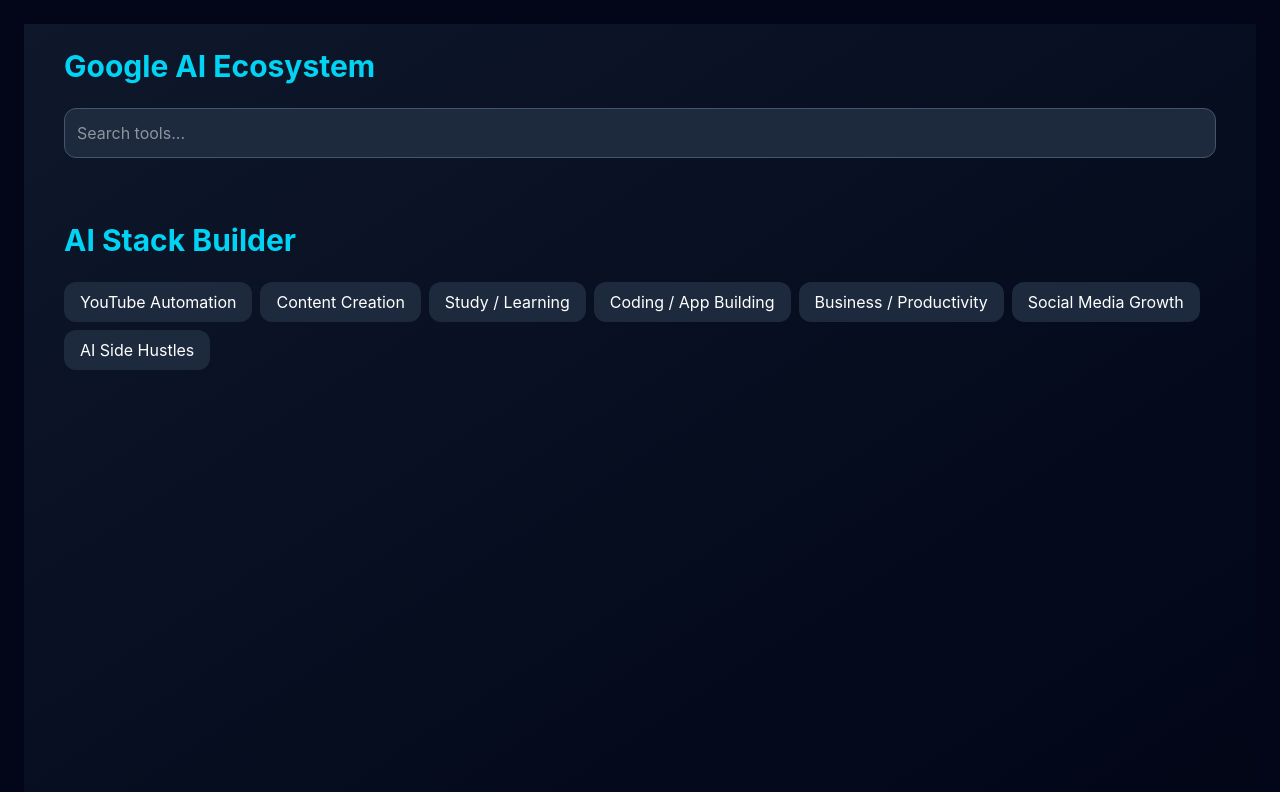
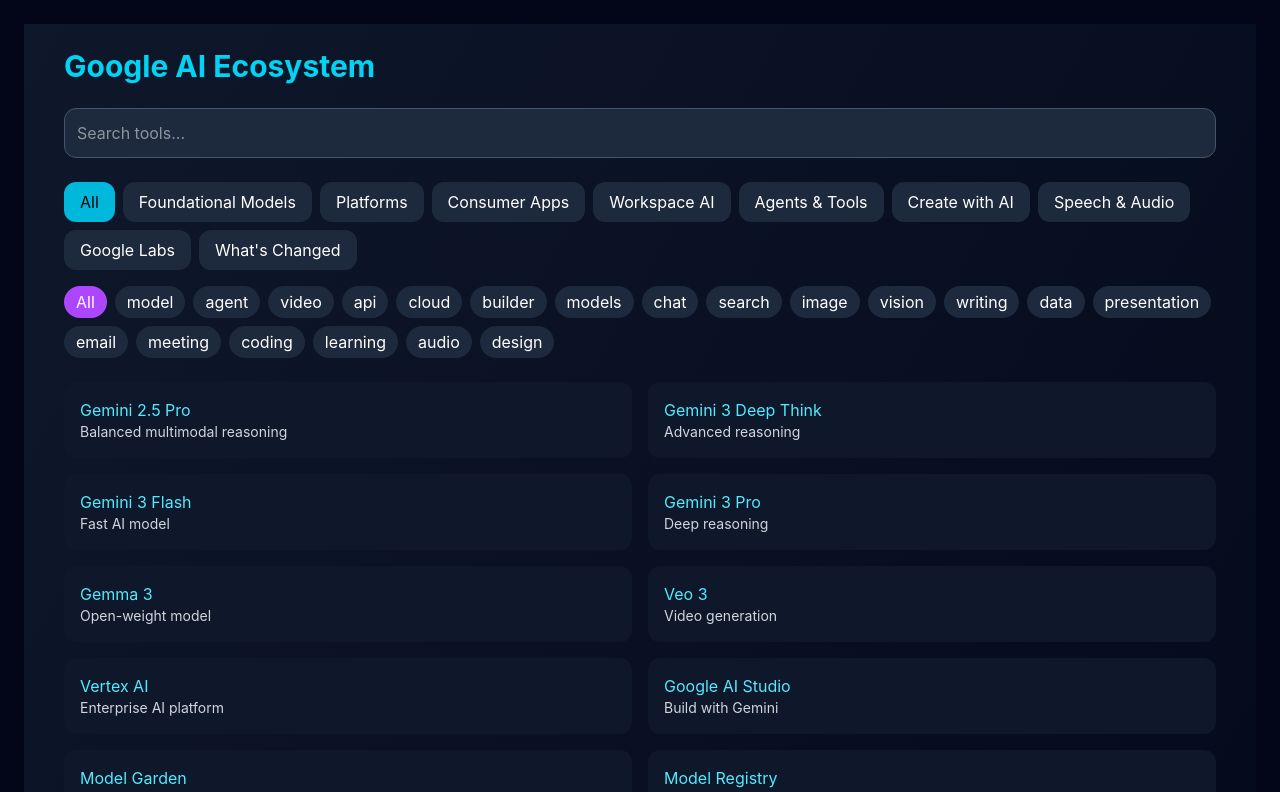
Before and after one commit to SmartconnexionAI/google-ai-ecosystem-mvp, a Next.js app: page / in a window 1280 px wide. Shown: the top 792 px of the page. Built offline with nearby package versions, Linux system fonts and the light colour scheme.

Commit message:
Restore full ecosystem + MailerLite

```diff
--- a/src/app/page.jsx
+++ b/src/app/page.jsx
@@ -2,7 +2,7 @@
 
 import React, { useMemo, useState } from "react";
 
-// ===== FULL DATASET (UNCHANGED) =====
+/* ===== DATA (UNCHANGED — COMPLETE) ===== */
 const tools = [
   { name: "Gemini 2.5 Pro", category: "Foundational Models", description: "Balanced multimodal reasoning", tags: ["model"] },
   { name: "Gemini 3 Deep Think", category: "Foundational Models", description: "Advanced reasoning", tags: ["model"] },
@@ -34,7 +34,7 @@
   { name: "Antigravity", category: "Agents & Tools", description: "Agent IDE", tags: ["agent","builder"] },
   { name: "NotebookLM", category: "Agents & Tools", description: "Research tool", tags: ["learning"] },
 
-  { name: "Gemini 3 Flash Image (Nano Banana 2)", category: "Create with AI", description: "Image generation, editing, and style transfer model used in Gemini", tags: ["image"] },
+  { name: "Gemini 3 Flash Image (Nano Banana 2)", category: "Create with AI", description: "Image generation", tags: ["image"] },
   { name: "Flow", category: "Create with AI", description: "Video creation", tags: ["video"] },
   { name: "Imagen", category: "Create with AI", description: "Image generation model", tags: ["image"] },
   { name: "MusicLM", category: "Create with AI", description: "Music generation", tags: ["audio"] },
@@ -45,15 +45,14 @@
   { name: "Whisk", category: "Google Labs", description: "Image remix", tags: ["image"] },
   { name: "Stitch", category: "Google Labs", description: "UI design", tags: ["design"] },
   { name: "Opal", category: "Google Labs", description: "App builder", tags: ["builder"] },
-  { name: "Learn Your Way", category: "Google Labs", description: "Personalized learning", tags: ["learning"] }
+  { name: "Learn Your Way", category: "Google Labs", description: "Learning", tags: ["learning"] }
 ];
 
 const whatsChanged = [
   "Gemini 3 Pro expanded long-context reasoning",
   "Gemini 3 Flash optimized for low latency",
-  "Antigravity released (agent IDE)",
+  "Antigravity released",
   "Nano Banana → Gemini 3 Flash Image",
-  "AI Ultra tier introduced",
 ];
 
 const goals = [
@@ -66,57 +65,31 @@
   { name: "AI Side Hustles", tags: ["image","video","writing","agent"] }
 ];
 
-const prompts = {
-  "Gemini 3 Flash": [
-    "Write a 60-second YouTube script about AI tools",
-    "Generate 5 viral content ideas"
-  ],
-  "Gemini 3 Flash Image": [
-    "Create a YouTube thumbnail",
-    "Generate futuristic AI image"
-  ],
-  "Veo 3": [
-    "Create a cinematic video",
-    "Generate a promo video"
-  ]
-};
-
 export default function Page() {
   const [search, setSearch] = useState("");
   const [filter, setFilter] = useState("All");
   const [tag, setTag] = useState("All");
   const [selectedGoal, setSelectedGoal] = useState(null);
-  const [selectedTool, setSelectedTool] = useState(null);
-
   const [email, setEmail] = useState("");
   const [submitted, setSubmitted] = useState(false);
 
-  const categories = [
-    "All","Foundational Models","Platforms","Consumer Apps",
-    "Workspace AI","Agents & Tools","Create with AI",
-    "Speech & Audio","Google Labs","What's Changed"
-  ];
+  const categories = ["All","Foundational Models","Platforms","Consumer Apps","Workspace AI","Agents & Tools","Create with AI","Speech & Audio","Google Labs","What's Changed"];
 
-  const tags = [
-    "All","model","agent","video","api","cloud","builder","models",
-    "chat","search","image","vision","writing","data","presentation",
-    "email","meeting","coding","learning","audio","design"
-  ];
+  const tags = ["All","model","agent","video","api","cloud","builder","models","chat","search","image","vision","writing","data","presentation","email","meeting","coding","learning","audio","design"];
 
   const filteredTools = useMemo(() => {
     if (filter === "What's Changed") return [];
     return tools.filter(t =>
-      (filter === "All" || t.category === filter) &&
-      (tag === "All" || t.tags.includes(tag)) &&
-      (t.name.toLowerCase().includes(search.toLowerCase()) ||
-       t.description.toLowerCase().includes(search.toLowerCase()))
+      (filter==="All"||t.category===filter) &&
+      (tag==="All"||t.tags.includes(tag)) &&
+      (t.name.toLowerCase().includes(search.toLowerCase()))
     );
   }, [filter, tag, search]);
 
   const stackTools = useMemo(() => {
     if (!selectedGoal) return [];
-    const goal = goals.find(g => g.name === selectedGoal);
-    return tools.filter(t => goal.tags.some(tag => t.tags.includes(tag)));
+    const goal = goals.find(g=>g.name===selectedGoal);
+    return tools.filter(t => goal.tags.some(tag=>t.tags.includes(tag)));
   }, [selectedGoal]);
 
   return (
@@ -125,23 +98,54 @@
 
         <h1 className="text-3xl font-bold mb-6 text-cyan-400">Google AI Ecosystem</h1>
 
-        <input
-          type="text"
+        {/* SEARCH */}
+        <input value={search} onChange={(e)=>setSearch(e.target.value)}
           placeholder="Search tools..."
-          value={search}
-          onChange={(e)=>setSearch(e.target.value)}
-          className="w-full mb-6 p-3 rounded-xl bg-slate-800 border border-slate-600"
-        />
+          className="w-full mb-6 p-3 rounded-xl bg-slate-800 border border-slate-600"/>
+
+        {/* BUTTONS */}
+        <div className="flex flex-wrap gap-2 mb-4">
+          {categories.map(c=>(
+            <button key={c} onClick={()=>setFilter(c)}
+              className={`px-4 py-2 rounded-xl ${filter===c?"bg-cyan-500 text-black":"bg-slate-800"}`}>
+              {c}
+            </button>
+          ))}
+        </div>
+
+        {/* TAGS */}
+        {filter!=="What's Changed" && (
+          <div className="flex flex-wrap gap-2 mb-6">
+            {tags.map(t=>(
+              <button key={t} onClick={()=>setTag(t)}
+                className={`px-3 py-1 rounded-full ${tag===t?"bg-purple-500":"bg-slate-800"}`}>
+                {t}
+              </button>
+            ))}
+          </div>
+        )}
+
+        {/* GRID */}
+        {filter!=="What's Changed" && (
+          <div className="grid md:grid-cols-2 gap-4">
+            {filteredTools.map(t=>(
+              <div key={t.name} className="p-4 bg-slate-900 rounded-xl">
+                <div className="text-cyan-300">{t.name}</div>
+                <div className="text-sm text-gray-300">{t.description}</div>
+              </div>
+            ))}
+          </div>
+        )}
 
         {/* STACK BUILDER */}
         <div className="mt-10">
-          <h2 className="text-3xl font-bold mb-6 text-cyan-400">AI Stack Builder</h2>
+          <h2 className="text-3xl text-cyan-400 mb-6">AI Stack Builder</h2>
 
           <div className="flex flex-wrap gap-2 mb-6">
-            {goals.map(g => (
+            {goals.map(g=>(
               <button key={g.name}
-                onClick={()=>{setSelectedGoal(g.name); setSubmitted(false);}}
-                className={`px-4 py-2 rounded-xl ${selectedGoal===g.name?"bg-purple-500":"bg-slate-800"}`}>
+                onClick={()=>{setSelectedGoal(g.name);setSubmitted(false);}}
+                className="px-4 py-2 bg-slate-800 rounded-xl">
                 {g.name}
               </button>
             ))}
@@ -150,55 +154,28 @@
           {selectedGoal && (
             <>
               <div className="grid md:grid-cols-2 gap-4">
-                {stackTools.map(t => (
-                  <div key={t.name} className="p-4 rounded-xl bg-slate-900 border border-slate-700">
-                    <div className="text-cyan-300 font-semibold">{t.name}</div>
-                    <div className="text-sm text-gray-300">{t.description}</div>
+                {stackTools.map(t=>(
+                  <div key={t.name} className="p-4 bg-slate-900 rounded-xl">
+                    {t.name}
                   </div>
                 ))}
               </div>
 
-              {/* ✅ CONNECTED TO MAILERLITE */}
-              <div className="mt-6 p-6 rounded-xl bg-slate-900 border border-slate-700">
-                <div className="text-lg font-semibold text-cyan-400 mb-2">
-                  🚀 Get Your AI Stack
-                </div>
+              {/* LEAD */}
+              <div className="mt-6">
+                <input value={email} onChange={(e)=>setEmail(e.target.value)}
+                  className="p-3 bg-slate-800 rounded-xl"/>
 
-                {!submitted ? (
-                  <div className="flex gap-2">
-                    <input
-                      type="email"
-                      placeholder="Enter your email"
-                      value={email}
-                      onChange={(e)=>setEmail(e.target.value)}
-                      className="flex-1 p-3 rounded-xl bg-slate-800 border border-slate-600"
-                    />
+                <button onClick={async()=>{
+                  await fetch("/api/subscribe",{method:"POST",headers:{"Content-Type":"application/json"},
+                  body:JSON.stringify({email,goal:selectedGoal})});
+                  setSubmitted(true);
+                }}
+                className="ml-2 px-4 py-2 bg-cyan-500 text-black rounded">
+                  Submit
+                </button>
 
-                    <button
-                      onClick={async ()=>{
-                        if(!email) return;
-
-                        await fetch("/api/subscribe", {
-                          method: "POST",
-                          headers: { "Content-Type": "application/json" },
-                          body: JSON.stringify({
-                            email,
-                            goal: selectedGoal
-                          }),
-                        });
-
-                        setSubmitted(true);
-                      }}
-                      className="px-6 py-3 rounded-xl bg-cyan-500 text-black"
-                    >
-                      Get My Stack
-                    </button>
-                  </div>
-                ) : (
-                  <div className="text-green-400">
-                    ✅ Your AI stack has been saved.
-                  </div>
-                )}
+                {submitted && <div>✅ Saved</div>}
               </div>
             </>
           )}
```
